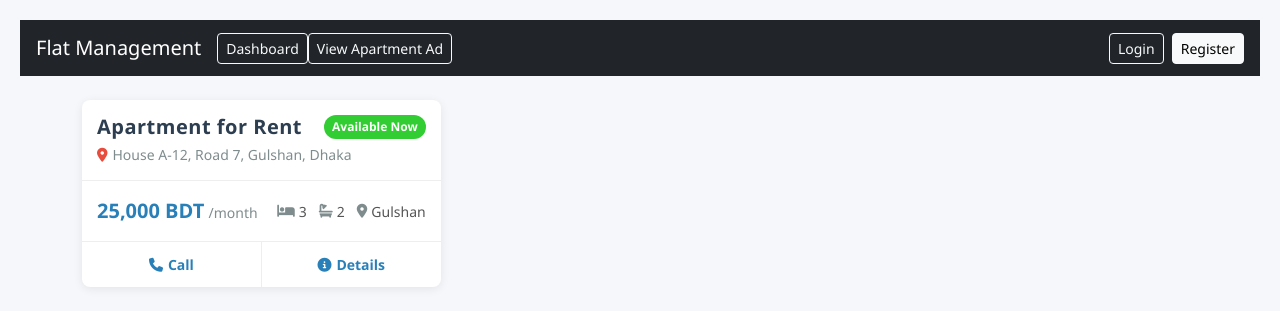
After one commit to AKJilani/Ad_Posting_Application, a Flask app: page /Check_route in a window 1280 px wide. The commit adds this page. Shown: the top 311 px of the page. Run offline with Flask 3, Linux system fonts and the light colour scheme.

Commit message:
28apr2025

```diff
--- a/routes/login_routes.py
+++ b/routes/login_routes.py
@@ -28,4 +28,4 @@ def login():
 def logout():
     session.clear()  # Clear all session data
     flash('🔒 You have been logged out successfully.', 'info')
-    return redirect('/login')  # Redirect to login or homepage
+    return redirect('/')  # Redirect to login or homepage
--- a/routes/post_routes.py
+++ b/routes/post_routes.py
@@ -35,3 +35,7 @@ def post_ad():
         return redirect('/dashboard')
 
     return render_template('post_ad.html')
+
+@bp.route('/Check_route', methods=['GET', 'POST'])
+def check_route():
+    return render_template('ad_apartment.html')
--- /dev/null
+++ b/static/css/ad_apartment.css
@@ -0,0 +1,218 @@
+/* Reset */
+* {
+    margin: 0;
+    padding: 0;
+    box-sizing: border-box;
+}
+
+/* Body */
+body {
+    font-family: 'Segoe UI', Tahoma, Geneva, Verdana, sans-serif;
+    background-color: #f5f7fa;
+    padding: 20px;
+    color: #333;
+}
+
+/* Listings Container - Grid Layout */
+.listings-container {
+    display: grid;
+    grid-template-columns: repeat(auto-fill, minmax(300px, 1fr));
+    gap: 20px;
+    max-width: 1200px;
+    margin: 0 auto;
+}
+
+/* Apartment Card */
+.apartment-card {
+    background: #ffffff;
+    border-radius: 8px;
+    box-shadow: 0 2px 10px rgba(0, 0, 0, 0.08);
+    overflow: hidden;
+    transition: transform 0.3s ease;
+}
+
+.apartment-card:hover {
+    transform: translateY(-5px);
+}
+
+/* Card Header */
+.card-header {
+    padding: 15px;
+    position: relative;
+    border-bottom: 1px solid #eee;
+}
+
+.availability-badge {
+    position: absolute;
+    top: 15px;
+    right: 15px;
+    background-color: #32cd32;
+    color: white;
+    padding: 3px 8px;
+    border-radius: 50px;
+    font-size: 12px;
+    font-weight: 600;
+}
+
+.card-title {
+    font-size: 20px;
+    font-weight: 600;
+    letter-spacing: .5px;
+    color: #2c3e50;
+    margin-right: 60px;
+}
+
+/* Card Highlights */
+.card-highlights {
+    padding: 15px;
+    display: flex;
+    justify-content: space-between;
+    align-items: center;
+}
+
+.card-price {
+    color: #2980b9;
+}
+
+.price-amount {
+    font-size: 20px;
+    font-weight: 700;
+}
+
+.price-period {
+    font-size: 14px;
+    color: #7f8c8d;
+}
+
+.quick-features {
+    display: flex;
+    gap: 12px;
+}
+
+.quick-features span {
+    display: flex;
+    align-items: center;
+    font-size: 14px;
+    color: #555;
+}
+
+.quick-features i {
+    margin-right: 4px;
+    color: #7f8c8d;
+}
+
+/* Card Actions */
+.card-actions {
+    display: flex;
+    border-top: 1px solid #eee;
+}
+
+.call-btn, .details-btn {
+    flex: 1;
+    padding: 12px;
+    text-align: center;
+    border: none;
+    background: none;
+    font-size: 14px;
+    font-weight: 600;
+    cursor: pointer;
+    display: flex;
+    justify-content: center;
+    align-items: center;
+    transition: background-color 0.2s;
+    color: #2980b9;
+    text-decoration: none;
+}
+
+.call-btn {
+    border-right: 1px solid #eee;
+}
+
+.call-btn:hover, .details-btn:hover {
+    background-color: #f8f9fa;
+}
+
+.call-btn i, .details-btn i {
+    margin-right: 5px;
+}
+
+/* Card Details (Hidden by default) */
+.card-details {
+    padding: 15px;
+    border-top: 1px solid #eee;
+    background-color: #f8f9fa;
+}
+
+/* Details Grid */
+.details-grid {
+    display: grid;
+    grid-template-columns: 1fr 1fr;
+    gap: 10px;
+    margin-bottom: 15px;
+}
+
+.detail-item {
+    font-size: 14px;
+}
+
+.detail-label {
+    font-weight: 600;
+    color: #555;
+    margin-right: 5px;
+}
+
+/* Features List */
+.features-list {
+    display: flex;
+    flex-wrap: wrap;
+    gap: 10px;
+    margin-bottom: 15px;
+}
+
+.feature-item {
+    background-color: #e3f2fd;
+    color: #2980b9;
+    padding: 5px 10px;
+    border-radius: 4px;
+    font-size: 13px;
+    display: flex;
+    align-items: center;
+}
+
+.feature-item i {
+    margin-right: 5px;
+}
+
+/* Full Description */
+.full-description {
+    font-size: 14px;
+    line-height: 1.5;
+    color: #555;
+    margin-bottom: 15px;
+}
+
+/* Full Address */
+.full-address {
+    font-size: 14px;
+    color: #7f8c8d;
+    display: flex;
+    align-items: center;
+}
+
+.full-address i {
+    margin-right: 5px;
+    color: #e74c3c;
+}
+
+/* Responsive Adjustments */
+@media (max-width: 768px) {
+    .listings-container {
+        grid-template-columns: repeat(auto-fill, minmax(250px, 1fr));
+    }
+}
+
+@media (max-width: 480px) {
+    .listings-container {
+        grid-template-columns: 1fr;
+    }
+}
--- /dev/null
+++ b/templates/ad_apartment.html
@@ -0,0 +1,97 @@
+{% extends 'base.html' %}
+{% block title %}
+Apartments for Rent
+{% endblock %}
+
+{% block css %}
+<link rel="stylesheet" href="{{ url_for('static', filename='css/ad_apartment.css') }}">
+<link rel="stylesheet" href="https://cdnjs.cloudflare.com/ajax/libs/font-awesome/6.4.0/css/all.min.css">
+<script src="https://cdnjs.cloudflare.com/ajax/libs/jquery/3.6.0/jquery.min.js"></script>
+{% endblock %}
+
+{% block content %}
+<div class="listings-container">
+    <!-- Apartment Card 1 -->
+    <div class="apartment-card">
+        <div class="card-header">
+            <span class="availability-badge">Available Now</span>
+            <h2 class="card-title" style="margin-bottom: 5px;">Apartment for Rent</h2>
+            <div class="full-address">
+                <i class="fas fa-map-marker-alt"></i> House A-12, Road 7, Gulshan, Dhaka
+            </div>
+        </div>
+
+        <div class="card-highlights">
+            <div class="card-price">
+                <span class="price-amount">25,000 BDT</span>
+                <span class="price-period">/month</span>
+            </div>
+
+            <div class="quick-features">
+                <span><i class="fas fa-bed"></i> 3</span>
+                <span><i class="fas fa-bath"></i> 2</span>
+                <span><i class="fas fa-map-marker-alt"></i> Gulshan</span>
+            </div>
+        </div>
+
+        <div class="card-actions">
+            <a href="tel:+8801711123456" class="call-btn">
+                <i class="fas fa-phone"></i> Call
+            </a>
+            <button class="details-btn" onclick="toggleDetails(this)">
+                <i class="fas fa-info-circle"></i> Details
+            </button>
+        </div>
+
+        <div class="card-details" style="display: none;">
+            <div class="details-grid">
+                <div class="detail-item">
+                    <span class="detail-label">Building:</span>
+                    <span>A-12</span>
+                </div>
+                <div class="detail-item">
+                    <span class="detail-label">Apartment:</span>
+                    <span>5B</span>
+                </div>
+                <div class="detail-item">
+                    <span class="detail-label">Available:</span>
+                    <span>01-May-2025</span>
+                </div>
+                <div class="detail-item">
+                    <span class="detail-label">Advance:</span>
+                    <span>50,000 BDT</span>
+                </div>
+            </div>
+
+            <div class="features-list">
+                <div class="feature-item"><i class="fas fa-users"></i> Family Only</div>
+                <div class="feature-item"><i class="fas fa-shield-alt"></i> 24/7 Security</div>
+                <div class="feature-item"><i class="fas fa-water"></i> 24/7 Water</div>
+            </div>
+
+            <div class="full-description">
+                <h5>Description</h5>
+                <p>This beautiful apartment is located in the prestigious Gulshan area. It features modern amenities, spacious rooms, and is ideal for families looking for comfort and security.</p>
+            </div>
+
+        </div>
+    </div>
+
+    <!-- You can duplicate the apartment-card div for more listings -->
+</div>
+
+{% block js %}
+<script>
+function toggleDetails(button) {
+    const detailsSection = button.closest('.apartment-card').querySelector('.card-details');
+    if (detailsSection.style.display === 'none') {
+        detailsSection.style.display = 'block';
+        button.innerHTML = '<i class="fas fa-chevron-up"></i> Hide Details';
+    } else {
+        detailsSection.style.display = 'none';
+        button.innerHTML = '<i class="fas fa-info-circle"></i> Details';
+    }
+}
+</script>
+{% endblock %}
+{% endblock %}
--- a/templates/base.html
+++ b/templates/base.html
@@ -5,10 +5,15 @@
     <title>{% block title %}Classified Ads{% endblock %}</title>
     <link rel="stylesheet" href="https://cdn.jsdelivr.net/npm/bootstrap@5.3.3/dist/css/bootstrap.min.css">
     <link rel="stylesheet" href="{{ url_for('static', filename='css/styles.css') }}">
+    {% block css %}
+<!-- All CSS Files will be Loaded here -->
+    {% endblock %}
 </head>
 <body>
     <nav class="navbar navbar-expand-lg navbar-dark bg-dark px-3">
         <a class="navbar-brand" href="/">Flat Management</a>
+        <a href="/" class="btn btn-outline-light btn-sm">Dashboard</a>
+        <a href="/Check_route" class="btn btn-outline-light btn-sm">View Apartment Ad</a>
         <div class="ms-auto">
             {% if session.get('username') %}
                 <span class="text-white me-2">Hi, {{ session.username }}</span>
@@ -38,5 +43,8 @@
 
     <script src="https://cdn.jsdelivr.net/npm/bootstrap@5.3.3/dist/js/bootstrap.bundle.min.js"></script>
     <script src="{{ url_for('static', filename='js/scripts.js') }}"></script>
+    {% block js %}
+<!-- All JS Files will be Loaded here -->
+    {% endblock %}
 </body>
 </html>
```
Also changed, not shown: db/flat.db.
